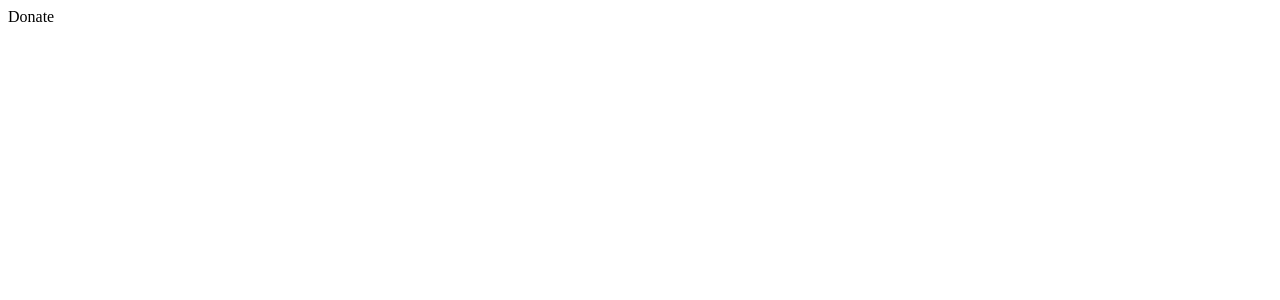
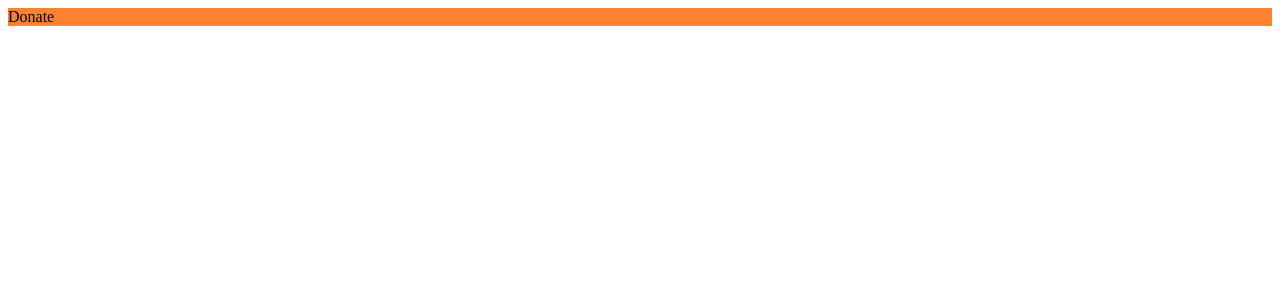
Before and after one commit to EdeniltonBorba/donate, a React (Create React App) app: page / in a window 1280 px wide. Shown: the top 300 px of the page. Built offline with nearby package versions, Linux system fonts and the light colour scheme.

Commit message:
components

```diff
--- a/src/Page/Home/index.js
+++ b/src/Page/Home/index.js
@@ -1,10 +1,9 @@
 import React from 'react';
+import Header from '../../components/Header/index.js';
 
 function Home() {
     return (
-        <>
-            Donate
-        </>
+        <Header />
     );
 }
 
--- /dev/null
+++ b/src/components/Header/index.js
@@ -0,0 +1,14 @@
+import React from 'react';
+import { HeaderStyle } from './styles.js';
+
+function Header() {
+    return (
+        <div>
+            <HeaderStyle>
+                Donate
+            </HeaderStyle>
+        </div>
+    );
+}
+
+export default Header;
--- /dev/null
+++ b/src/components/Header/styles.js
@@ -0,0 +1,6 @@
+import styled from 'styled-components';
+
+
+export const HeaderStyle = styled.div`
+background-color: #fa8231;
+`;
```
